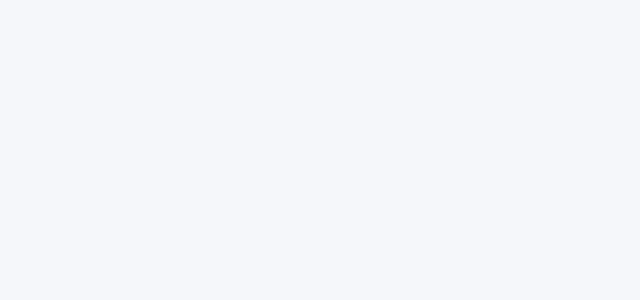
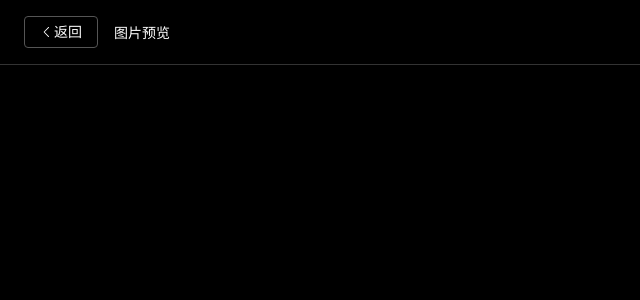
Before and after one commit to lxygithub/idea-king-admin-web, a Vue app: page /admin-new/image-preview in a window 1280 px wide. Before the commit this address had no page. Shown: the top 300 px of the page, without its empty margins (0-640 px from the left). Built offline with nearby package versions, Linux system fonts and the light colour scheme; sample sign-in values are in the browser's storage.

Commit message:
feat: 重写图片预览为单独页面

```diff
--- a/src/router/index.js
+++ b/src/router/index.js
@@ -6,6 +6,12 @@ const routes = [
     name: 'Login',
     component: () => import('../views/Login.vue'),
     meta: { requiresAuth: false },
+  },
+  {
+    path: '/image-preview',
+    name: 'ImagePreview',
+    component: () => import('../views/ImagePreview.vue'),
+    meta: { requiresAuth: true },
   },
   {
     path: '/',
--- a/src/views/Files.vue
+++ b/src/views/Files.vue
@@ -158,28 +158,19 @@
         <el-button type="primary" :loading="saving" @click="saveEdit">保存</el-button>
       </template>
     </el-dialog>
-
-    <!-- Preview Dialog -->
-    <el-dialog v-model="previewVisible" title="预览" width="80%" top="5vh" :z-index="9999" append-to-body destroy-on-close>
-      <div class="preview-container">
-        <el-image
-          v-if="previewFileData"
-          :src="getFileUrl(previewFileData.id, 'download')"
-          fit="contain"
-          class="preview-image"
-        />
-      </div>
-    </el-dialog>
   </div>
 </template>
 
 <script setup>
 import { ref, reactive, onMounted } from 'vue'
+import { useRouter } from 'vue-router'
 import { ElMessage, ElMessageBox } from 'element-plus'
 import {
   Delete, View, Edit, Plus, Document, VideoPlay, Headset, Picture
 } from '@element-plus/icons-vue'
 import { userApi as api } from '../api'
+
+const router = useRouter()
 
 const apiBase = import.meta.env.VITE_API_BASE?.replace('/admin', '') || '/api'
 const fileApiBase = '/api'
@@ -201,10 +192,6 @@ const editVisible = ref(false)
 const editForm = reactive({ id: '', name: '', tags: [] })
 const newTag = ref('')
 const saving = ref(false)
-
-// Preview
-const previewVisible = ref(false)
-const previewFileData = ref(null)
 
 const typeTagMap = {
   image: 'success',
@@ -264,8 +251,10 @@ const formatDate = (dateStr) => {
 }
 
 const previewFile = (row) => {
-  previewFileData.value = row
-  previewVisible.value = true
+  router.push({
+    name: 'ImagePreview',
+    query: { id: row.id, name: row.name }
+  })
 }
 
 const editFile = (row) => {
@@ -452,27 +441,4 @@ onMounted(loadFiles)
   --el-pagination-button-color: #9ca3af;
   --el-pagination-hover-color: #6366f1;
 }
-
-.preview-container {
-  display: flex;
-  justify-content: center;
-  align-items: center;
-  min-height: 400px;
-  max-height: 70vh;
-  overflow: hidden;
-}
-
-.preview-image {
-  max-width: 100%;
-  max-height: 70vh;
-  object-fit: contain;
-}
-
-:deep(.el-dialog__wrapper) {
-  z-index: 9999 !important;
-}
-
-:deep(.v-modal) {
-  z-index: 9998 !important;
-}
 </style>
--- /dev/null
+++ b/src/views/ImagePreview.vue
@@ -0,0 +1,109 @@
+<template>
+  <div class="image-preview-page">
+    <div class="preview-header">
+      <el-button class="back-btn" @click="goBack">
+        <el-icon><ArrowLeft /></el-icon>
+        返回
+      </el-button>
+      <span class="file-name">{{ fileName }}</span>
+    </div>
+    <div class="preview-content">
+      <el-image
+        v-if="fileId"
+        :src="fileUrl"
+        fit="contain"
+        class="preview-image"
+        :preview-src-list="[fileUrl]"
+      />
+    </div>
+  </div>
+</template>
+
+<script setup>
+import { ref, computed, onMounted } from 'vue'
+import { useRoute, useRouter } from 'vue-router'
+import { ArrowLeft } from '@element-plus/icons-vue'
+
+const route = useRoute()
+const router = useRouter()
+
+const fileId = computed(() => route.query.id)
+const fileName = computed(() => route.query.name || '图片预览')
+
+const fileApiBase = '/api'
+const fileUrl = computed(() => {
+  const token = localStorage.getItem('token') || ''
+  return `${fileApiBase}/files/${fileId.value}/download?token=${token}`
+})
+
+const goBack = () => {
+  router.back()
+}
+
+// ESC 键返回
+onMounted(() => {
+  const handleKeydown = (e) => {
+    if (e.key === 'Escape') {
+      goBack()
+    }
+  }
+  document.addEventListener('keydown', handleKeydown)
+})
+</script>
+
+<style scoped>
+.image-preview-page {
+  position: fixed;
+  top: 0;
+  left: 0;
+  right: 0;
+  bottom: 0;
+  background: #000;
+  z-index: 99999;
+  display: flex;
+  flex-direction: column;
+}
+
+.preview-header {
+  display: flex;
+  align-items: center;
+  gap: 16px;
+  padding: 16px 24px;
+  background: rgba(0, 0, 0, 0.8);
+  border-bottom: 1px solid #333;
+}
+
+.back-btn {
+  background: transparent;
+  border: 1px solid #555;
+  color: #fff;
+}
+
+.back-btn:hover {
+  background: #333;
+  border-color: #666;
+}
+
+.file-name {
+  color: #fff;
+  font-size: 14px;
+  overflow: hidden;
+  text-overflow: ellipsis;
+  white-space: nowrap;
+}
+
+.preview-content {
+  flex: 1;
+  display: flex;
+  justify-content: center;
+  align-items: center;
+  overflow: hidden;
+  padding: 20px;
+}
+
+.preview-image {
+  max-width: 100%;
+  max-height: 100%;
+  object-fit: contain;
+}
+</style>
```
